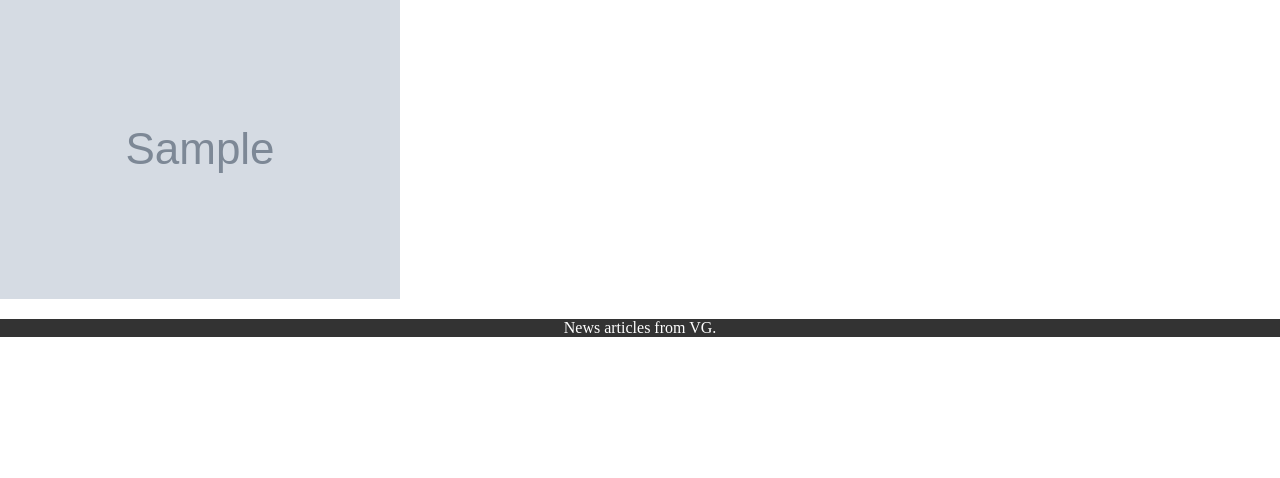
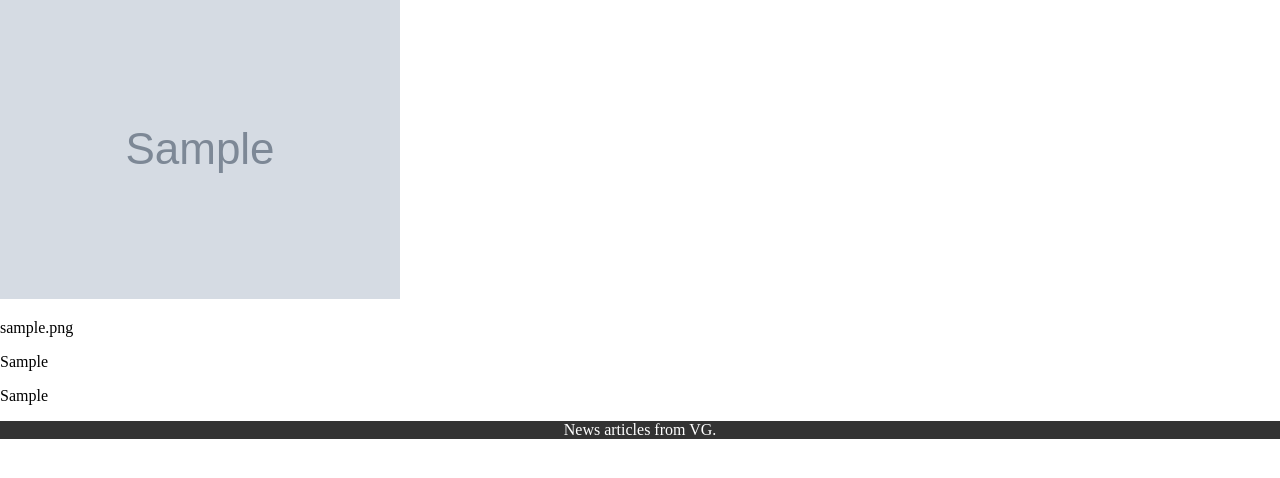
Before and after one commit to Sivaranjith1/django_VG, a Django app: page /1 in a window 1280 px wide. Shown: the part 81-559 px from the top of the page. Run offline with Django 3.2, Linux system fonts and the light colour scheme; tables that the repository leaves empty hold one stand-in row (values such as "Sample post"); grey boxes marked "Sample" are stand-in pictures; parts of the project's set-up code (start-up, migrations or seed data) failed here and were passed over.

```diff
--- a/mysite/news/templates/news_article.html
+++ b/mysite/news/templates/news_article.html
@@ -9,6 +9,18 @@
 {% block content %}
     <h1>{{object.title}}</h1>
     <img src="{{object.image_title}}">
+
+    <div class="bilde_text">
+        <p>{{object.image_text}}</p>
+    </div>
+
+    <div class="ingress">
+        <p>{{object.ingress}}</p>
+    </div>
+
+    <div class="hoveddel">
+        {{object.hoveddel|safe}}
+    </div>
 {% endblock %}
 
 {# {% block footer %}{% endblock %} #}
--- a/mysite/news/vg_scraper.py
+++ b/mysite/news/vg_scraper.py
@@ -72,3 +72,4 @@ def scraper():
 
 if __name__ == '__main__':
     out = scraper()
+    #print(out)
```
Also changed, not shown: mysite/news/views.py (+5 -5 lines), 1 other file.
